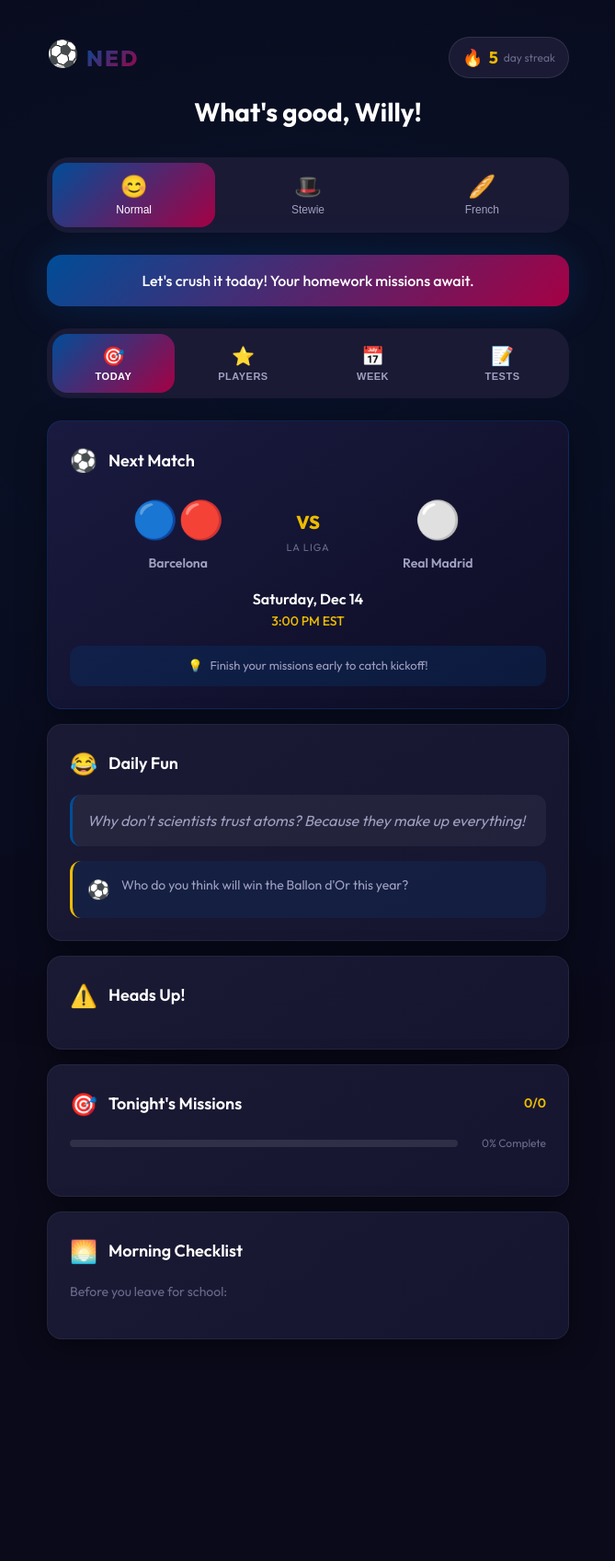
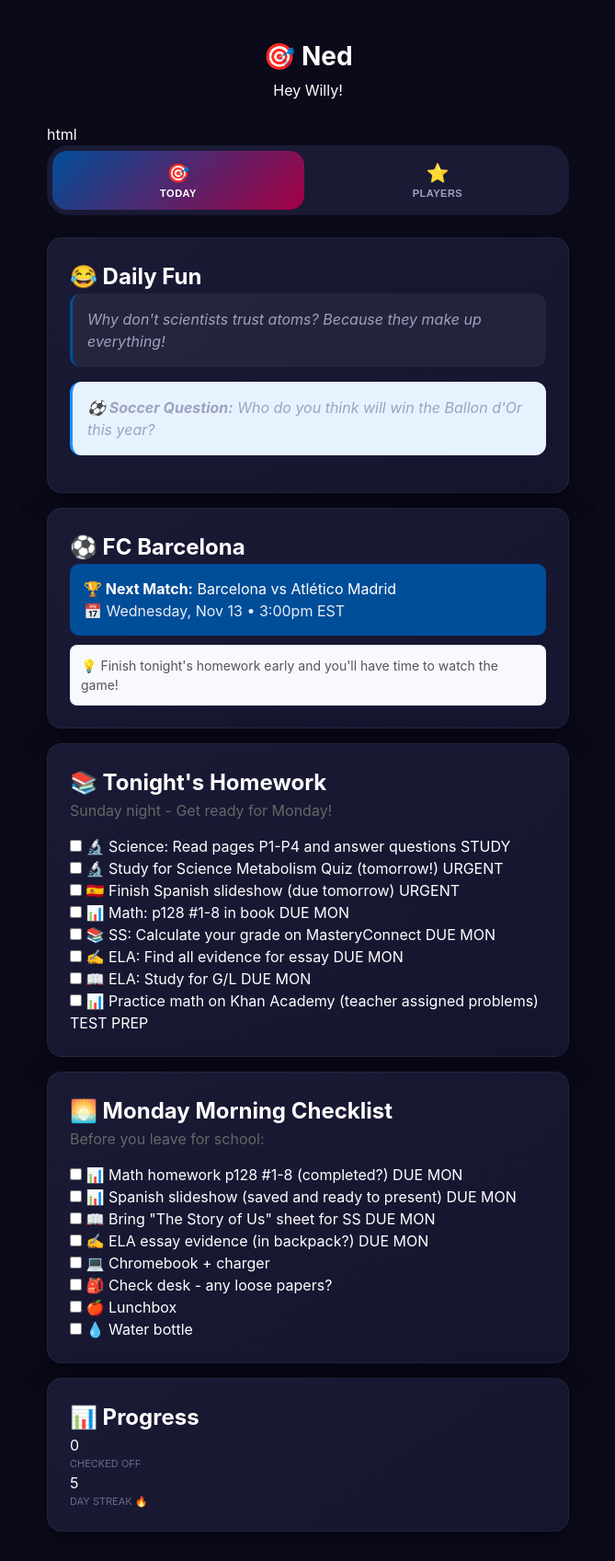
Before and after one commit to peterhammond-cpu/ned-app, a plain HTML site: page index.html in a window 1280 px wide. Shown: the whole page at 92% size, without its empty margins (305-974 px from the left). Before the commit the page ends 1488 px from the top, so only its background shows below. Drawn offline with nearby package versions, Linux system fonts and the light colour scheme.

Commit message:
Hide Heads Up, genericize alerts and checklist

```diff
--- a/index.html
+++ b/index.html
@@ -3,60 +3,18 @@
 <head>
     <meta charset="UTF-8">
     <meta name="viewport" content="width=device-width, initial-scale=1.0">
-    <title>Ned - Willy's Command Center</title>
-    <link rel="preconnect" href="https://fonts.googleapis.com">
-    <link rel="preconnect" href="https://fonts.gstatic.com" crossorigin>
-    <link href="https://fonts.googleapis.com/css2?family=Outfit:wght@300;400;500;600;700;800&display=swap" rel="stylesheet">
+    <title>Ned - Willy's Assistant</title>
     <link rel="stylesheet" href="styles.css">
-    <link rel="manifest" href="manifest.json">
-    <meta name="theme-color" content="#0a0a1a">
-    <meta name="apple-mobile-web-app-capable" content="yes">
-    <meta name="apple-mobile-web-app-status-bar-style" content="black-translucent">
 </head>
 <body>
-    <div class="stadium-glow"></div>
-
     <div class="container">
-        <!-- Header -->
-        <header class="header">
-            <div class="header-top">
-                <div class="logo">
-                    <span class="logo-icon">⚽</span>
-                    <span class="logo-text">NED</span>
-                </div>
-                <div class="streak-badge">
-                    <span class="streak-fire">🔥</span>
-                    <span class="streak-count" id="streak-count">5</span>
-                    <span class="streak-label">day streak</span>
-                </div>
-            </div>
-            <h1 id="greeting">What's good, Willy!</h1>
-            <p class="subtitle" id="date-display"></p>
-        </header>
-
-        <!-- Voice Picker -->
-        <div class="voice-picker">
-            <button class="voice-btn active" data-voice="normal" onclick="setVoice('normal')">
-                <span class="voice-emoji">😊</span>
-                <span class="voice-name">Normal</span>
-            </button>
-            <button class="voice-btn" data-voice="stewie" onclick="setVoice('stewie')">
-                <span class="voice-emoji">🎩</span>
-                <span class="voice-name">Stewie</span>
-            </button>
-            <button class="voice-btn" data-voice="french" onclick="setVoice('french')">
-                <span class="voice-emoji">🥖</span>
-                <span class="voice-name">French</span>
-            </button>
+        <div class="header">
+            <h1>🎯 Ned</h1>
+            <p id="greeting">Hey Willy!</p>
         </div>
 
-        <!-- Motivational Message -->
-        <div class="motivation-card" id="motivation-card">
-            <p id="motivation-text">Let's crush it today! Your homework missions await.</p>
-        </div>
 
-        <!-- Navigation Tabs -->
-        <nav class="nav-tabs">
+html<nav class="nav-tabs">
     <button class="nav-tab active" onclick="switchTab('today')">
         <span class="tab-icon">🎯</span>
         <span class="tab-text">Today</span>
@@ -65,6 +23,7 @@
         <span class="tab-icon">⭐</span>
         <span class="tab-text">Players</span>
     </button>
+    <!-- Hidden until connected to real data
     <button class="nav-tab" onclick="switchTab('week')">
         <span class="tab-icon">📅</span>
         <span class="tab-text">Week</span>
@@ -73,128 +32,143 @@
         <span class="tab-icon">📝</span>
         <span class="tab-text">Tests</span>
     </button>
+    -->
 </nav>
 
         <!-- TODAY TAB -->
         <div id="today-tab" class="tab-content active">
-            <!-- Saturday Shot Reminder (injected by JS when needed) -->
-            <div id="shot-reminder-container"></div>
-
-            <!-- Next Match Card -->
-            <div class="card match-card">
-                <div class="card-header">
-                    <span class="card-icon">⚽</span>
-                    <h2>Next Match</h2>
+            <div class="card">
+                <h2>😂 Daily Fun</h2>
+                <div class="joke-box" id="joke">
+                    Why don't scientists trust atoms? Because they make up everything!
                 </div>
-                <div class="match-content">
-                    <div class="match-teams">
-                        <div class="team home">
-                            <div class="team-crest">🔵🔴</div>
-                            <span class="team-name">Barcelona</span>
-                        </div>
-                        <div class="match-info">
-                            <span class="match-vs">VS</span>
-                            <span class="match-competition" id="match-competition">La Liga</span>
-                        </div>
-                        <div class="team away">
-                            <div class="team-crest" id="opponent-crest">⚪</div>
-                            <span class="team-name" id="opponent-name">Real Madrid</span>
-                        </div>
-                    </div>
-                    <div class="match-datetime">
-                        <span class="match-date" id="match-date">Saturday, Dec 14</span>
-                        <span class="match-time" id="match-time">3:00 PM EST</span>
-                    </div>
-                    <div class="match-motivation">
-                        <span class="motivation-icon">💡</span>
-                        <span id="match-motivation-text">Finish your missions early to catch kickoff!</span>
-                    </div>
+                <div class="joke-box" id="soccer-trivia" style="margin-top: 15px; border-left-color: #1e90ff; background: #e6f3ff;">
+                    <strong>⚽ Soccer Question:</strong> Who do you think will win the Ballon d'Or this year?
                 </div>
             </div>
 
-            <!-- Daily Fun Card -->
-            <div class="card fun-card">
-                <div class="card-header">
-                    <span class="card-icon">😂</span>
-                    <h2>Daily Fun</h2>
+            <div class="card">
+                <h2>⚽ FC Barcelona</h2>
+                <div style="background: #004d98; color: white; padding: 15px; border-radius: 10px; margin-bottom: 10px;">
+                    <strong>🏆 Next Match:</strong> Barcelona vs Atlético Madrid<br>
+                    <span style="opacity: 0.9;">📅 Wednesday, Nov 13 • 3:00pm EST</span>
                 </div>
-                <div class="joke-box" id="joke">
-                    Why don't scientists trust atoms? Because they make up everything!
-                </div>
-                <div class="trivia-box" id="soccer-trivia">
-                    <span class="trivia-icon">⚽</span>
-                    <span class="trivia-text">Who do you think will win the Ballon d'Or this year?</span>
+                <div style="background: #f8f9ff; padding: 12px; border-radius: 8px; font-size: 14px; color: #555;">
+                    💡 Finish tonight's homework early and you'll have time to watch the game!
                 </div>
             </div>
 
-            <!-- Alerts Card -->
+           <!-- Hidden until connected to real data
 <div class="card alerts-card">
     <div class="card-header">
         <span class="card-icon">⚠️</span>
         <h2>Heads Up!</h2>
     </div>
     <div id="alerts-container">
-                    <!-- Alerts will be populated by JS -->
     </div>
 </div>
+-->
 
-            <!-- Tonight's Missions -->
-            <div class="card missions-card">
-                <div class="card-header">
-                    <span class="card-icon">🎯</span>
-                    <h2>Tonight's Missions</h2>
-                    <span class="mission-count" id="mission-count">0/0</span>
+            <div class="card">
+                <h2>📚 Tonight's Homework</h2>
+                <p style="color: #666; margin-bottom: 15px;">Sunday night - Get ready for Monday!</p>
+                <div id="tonight-homework">
+                    <div class="checklist-item" onclick="toggleItem(this)">
+                        <input type="checkbox" id="hw1">
+                        <label for="hw1">🔬 Science: Read pages P1-P4 and answer questions</label>
+                        <span class="time-badge urgent">STUDY</span>
                     </div>
-                <div class="progress-container">
-                    <div class="progress-bar">
-                        <div class="progress-fill" id="progress-fill"></div>
+                    <div class="checklist-item" onclick="toggleItem(this)">
+                        <input type="checkbox" id="hw2">
+                        <label for="hw2">🔬 Study for Science Metabolism Quiz (tomorrow!)</label>
+                        <span class="time-badge urgent">URGENT</span>
                     </div>
-                    <span class="progress-text" id="progress-text">0% Complete</span>
+                    <div class="checklist-item" onclick="toggleItem(this)">
+                        <input type="checkbox" id="hw3">
+                        <label for="hw3">🇪🇸 Finish Spanish slideshow (due tomorrow)</label>
+                        <span class="time-badge urgent">URGENT</span>
                     </div>
-                <div id="tonight-homework" class="mission-list">
-                    <!-- Missions populated by JS -->
+                    <div class="checklist-item" onclick="toggleItem(this)">
+                        <input type="checkbox" id="hw4">
+                        <label for="hw4">📊 Math: p128 #1-8 in book</label>
+                        <span class="time-badge">DUE MON</span>
                     </div>
+                    <div class="checklist-item" onclick="toggleItem(this)">
+                        <input type="checkbox" id="hw5">
+                        <label for="hw5">📚 SS: Calculate your grade on MasteryConnect</label>
+                        <span class="time-badge">DUE MON</span>
                     </div>
-
-            <!-- Morning Checklist -->
-            <div class="card checklist-card">
-                <div class="card-header">
-                    <span class="card-icon">🌅</span>
-                    <h2>Morning Checklist</h2>
+                    <div class="checklist-item" onclick="toggleItem(this)">
+                        <input type="checkbox" id="hw6">
+                        <label for="hw6">✍️ ELA: Find all evidence for essay</label>
+                        <span class="time-badge">DUE MON</span>
                     </div>
-                <p class="card-subtitle">Before you leave for school:</p>
-                <div id="morning-checklist" class="mission-list">
-                    <!-- Checklist populated by JS -->
+                    <div class="checklist-item" onclick="toggleItem(this)">
+                        <input type="checkbox" id="hw7">
+                        <label for="hw7">📖 ELA: Study for G/L</label>
+                        <span class="time-badge">DUE MON</span>
+                    </div>
+                    <div class="checklist-item" onclick="toggleItem(this)">
+                        <input type="checkbox" id="hw8">
+                        <label for="hw8">📊 Practice math on Khan Academy (teacher assigned problems)</label>
+                        <span class="time-badge warning">TEST PREP</span>
                     </div>
                 </div>
             </div>
 
-        <!-- PLAYERS TAB -->
-        <div id="players-tab" class="tab-content">
-            <div class="players-header">
-                <h2>⭐ My Favorite Players</h2>
-                <p>Track your Barça heroes</p>
+            <div class="card">
+                <h2>🌅 Monday Morning Checklist</h2>
+                <p style="color: #666; margin-bottom: 15px;">Before you leave for school:</p>
+                <div id="morning-checklist">
+                    <div class="checklist-item" onclick="toggleItem(this)">
+                        <input type="checkbox" id="mon1">
+                        <label for="mon1">📊 Math homework p128 #1-8 (completed?)</label>
+                        <span class="time-badge">DUE MON</span>
                     </div>
-            <div class="player-cards" id="player-cards">
-                <!-- Player cards populated by JS -->
+                    <div class="checklist-item" onclick="toggleItem(this)">
+                        <input type="checkbox" id="mon2">
+                        <label for="mon2">📊 Spanish slideshow (saved and ready to present)</label>
+                        <span class="time-badge">DUE MON</span>
                     </div>
+                    <div class="checklist-item" onclick="toggleItem(this)">
+                        <input type="checkbox" id="mon3">
+                        <label for="mon3">📖 Bring "The Story of Us" sheet for SS</label>
+                        <span class="time-badge">DUE MON</span>
+                    </div>
+                    <div class="checklist-item" onclick="toggleItem(this)">
+                        <input type="checkbox" id="mon4">
+                        <label for="mon4">✍️ ELA essay evidence (in backpack?)</label>
+                        <span class="time-badge">DUE MON</span>
+                    </div>
+                    <div class="checklist-item" onclick="toggleItem(this)">
+                        <input type="checkbox" id="item1">
+                        <label for="item1">💻 Chromebook + charger</label>
+                    </div>
+                    <div class="checklist-item" onclick="toggleItem(this)">
+                        <input type="checkbox" id="item2">
+                        <label for="item2">🎒 Check desk - any loose papers?</label>
+                    </div>
+                    <div class="checklist-item" onclick="toggleItem(this)">
+                        <input type="checkbox" id="item3">
+                        <label for="item3">🍎 Lunchbox</label>
+                    </div>
+                    <div class="checklist-item" onclick="toggleItem(this)">
+                        <input type="checkbox" id="item4">
+                        <label for="item4">💧 Water bottle</label>
+                    </div>
+                </div>
+            </div>
+
             <div class="card">
-                <div class="card-header">
-                    <span class="card-icon">📊</span>
-                    <h2>Season Stats</h2>
+                <h2>📊 Progress</h2>
+                <div class="stats">
+                    <div class="stat-card">
+                        <div class="stat-number" id="completed-count">0</div>
+                        <div class="stat-label">Checked Off</div>
                     </div>
-                <div class="season-summary">
-                    <div class="season-stat">
-                        <span class="stat-value" id="total-goals">0</span>
-                        <span class="stat-label">Total Goals</span>
-                    </div>
-                    <div class="season-stat">
-                        <span class="stat-value" id="total-assists">0</span>
-                        <span class="stat-label">Total Assists</span>
-                    </div>
-                    <div class="season-stat">
-                        <span class="stat-value" id="avg-rating">0.0</span>
-                        <span class="stat-label">Avg Rating</span>
+                    <div class="stat-card">
+                        <div class="stat-number">5</div>
+                        <div class="stat-label">Day Streak 🔥</div>
                     </div>
                 </div>
             </div>
@@ -203,12 +177,52 @@
         <!-- WEEK TAB -->
         <div id="week-tab" class="tab-content">
             <div class="card">
-                <div class="card-header">
-                    <span class="card-icon">📅</span>
-                    <h2>This Week</h2>
+                <h2>📅 This Week (Nov 11-15)</h2>
+                <div class="week-view">
+                    <div class="day-card today">
+                        <h3>Monday, Nov 11 <span style="font-size: 14px; background: #ffc107; padding: 3px 8px; border-radius: 5px;">TODAY</span></h3>
+                        <ul>
+                            <li class="test-item">🔬 Science: Metabolism Quiz (Ch 3)</li>
+                            <li>🇪🇸 Spanish: Slideshow due</li>
+                            <li>📚 SS: Bring "Story of Us" sheet</li>
+                            <li>📊 SS: Calculate grade on MasteryConnect</li>
+                            <li>✍️ ELA: Find all evidence for essay</li>
+                            <li>📖 ELA: Study for G/L</li>
+                        </ul>
                     </div>
-                <div class="week-view" id="week-view">
-                    <!-- Week view populated by JS -->
+                    <div class="day-card">
+                        <h3>Tuesday, Nov 12</h3>
+                        <ul>
+                            <li>📚 Keep working on ongoing assignments</li>
+                            <li>📊 Start studying for Math test (Friday)</li>
+                        </ul>
+                    </div>
+                    <div class="day-card">
+                        <h3>Wednesday, Nov 13</h3>
+                        <ul>
+                            <li>📊 Study for Math test (2 days away!)</li>
+                            <li>📚 Book Fair with your class (7F) - bring money if you want books</li>
+                        </ul>
+                    </div>
+                    <div class="day-card">
+                        <h3>Thursday, Nov 14</h3>
+                        <ul>
+                            <li>📊 Final review for Math test tomorrow</li>
+                        </ul>
+                    </div>
+                    <div class="day-card">
+                        <h3>Friday, Nov 15</h3>
+                        <ul>
+                            <li class="test-item">📊 Math: Unit 3 Test</li>
+                            <li>🎉 End of Trimester 1 - you made it!</li>
+                        </ul>
+                    </div>
+                    <div class="day-card">
+                        <h3>Week of Nov 24</h3>
+                        <ul>
+                            <li>🦃 No School - Thanksgiving Break!</li>
+                        </ul>
+                    </div>
                 </div>
             </div>
         </div>
@@ -216,28 +230,48 @@
         <!-- TESTS TAB -->
         <div id="tests-tab" class="tab-content">
             <div class="card">
-                <div class="card-header">
-                    <span class="card-icon">📝</span>
-                    <h2>Upcoming Tests</h2>
+                <h2>📝 Upcoming Tests</h2>
+                <div class="alert-box urgent">
+                    <strong>TOMORROW - Monday, Nov 11</strong><br>
+                    🔬 Science: Chapter 3 Metabolism Quiz<br>
+                    <small>Study pages P1-P4 and review questions</small>
                 </div>
-                <div id="tests-container">
-                    <!-- Tests populated by JS -->
+                <div class="alert-box warning">
+                    <strong>Friday, Nov 15 (5 days away)</strong><br>
+                    📊 Math: Unit 3 Test<br>
+                    <small>Start reviewing a little each night!</small>
                 </div>
             </div>
+
             <div class="card">
-                <div class="card-header">
-                    <span class="card-icon">💡</span>
-                    <h2>Study Tips</h2>
-                </div>
-                <div id="study-tips">
-                    <!-- Study tips populated by JS -->
+                <h2>💡 Study Tips</h2>
+                <div style="background: #f8f9ff; padding: 15px; border-radius: 10px;">
+                    <p style="margin-bottom: 10px;"><strong>For Science Quiz tomorrow:</strong></p>
+                    <ul style="margin-left: 20px; color: #555;">
+                        <li>Re-read pages P1-P4</li>
+                        <li>Answer the follow-up questions</li>
+                        <li>Make flashcards for key terms</li>
+                        <li>Quiz yourself tonight</li>
+                    </ul>
+                    <p style="margin-top: 15px; margin-bottom: 10px;"><strong>For Math Test (Friday):</strong></p>
+                    <ul style="margin-left: 20px; color: #555;">
+                        <li>Practice on Khan Academy each night (teacher assigned problems)</li>
+                        <li>⚠️ Read the WHOLE question - are they asking for tip OR total bill?</li>
+                        <li>Your teacher is doing small group review in class - GO TO IT!</li>
+                        <li>Don't wait until Thursday night to cram!</li>
+                    </ul>
                 </div>
             </div>
         </div>
     </div>
 
+    <!-- Load Supabase from CDN -->
    <script src="https://cdn.jsdelivr.net/npm/@supabase/supabase-js@2"></script>
-<script src="app.js"></script>
+
+   <!-- Load Supabase client -->
+   <script src="supabase-client.js"></script>
+
+   <!-- Load main app -->
    <script src="app.js"></script>
    </body>
 </html>
```
Also changed, not shown: app.js (+6 -11 lines), docs/feature-parking-lot.md (+12 -0 lines). Lines whose indentation alone changed are shown as unchanged.
